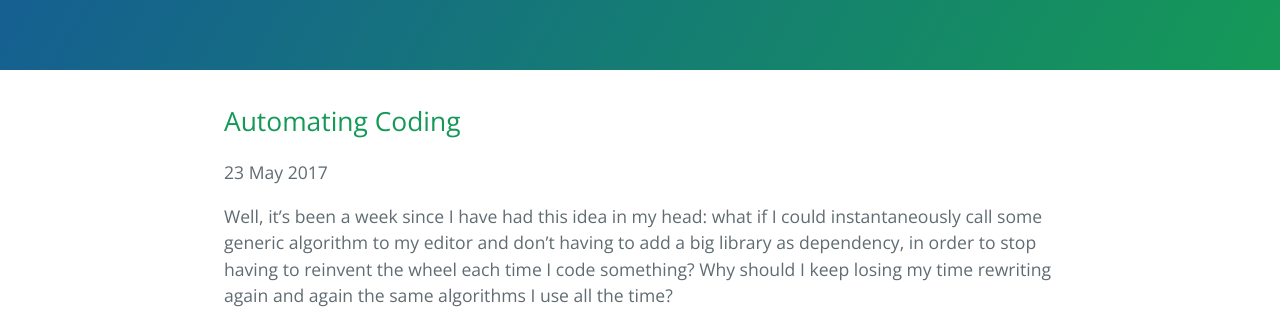
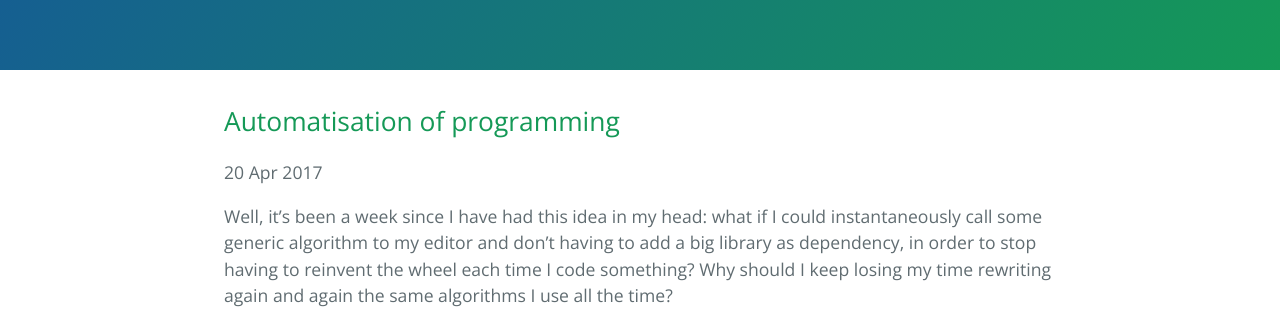
Before and after one commit to helldragger/helldragger.github.io, a Jekyll site: the page built from _posts/2017-05-23-Automating-coding.md, in a window 1280 px wide. Shown: the part 313-622 px from the top of the page. Built offline with Jekyll 4.4.1, drawn with Linux system fonts in a browser that asks for light colours; our own code applies the rules of GitHub Pages for plain Markdown files.

Commit message:
Update 2017-05-23-Automating-coding.md

```diff
--- a/_posts/2017-05-23-Automating-coding.md
+++ b/_posts/2017-05-23-Automating-coding.md
@@ -1,4 +1,10 @@
-
+---
+layout:     post
+title:      "Automatisation of programming"
+date:       2017-04-20
+categories: dev
+type:       IA
+---
 
 Well, it's been a week since I have had this idea in my head: what if I could instantaneously call some generic algorithm to my editor and don't having to add a big library as dependency, in order to stop having to reinvent the wheel each time I code something? Why should I keep losing my time rewriting again and again the same algorithms I use all the time?
 
```
